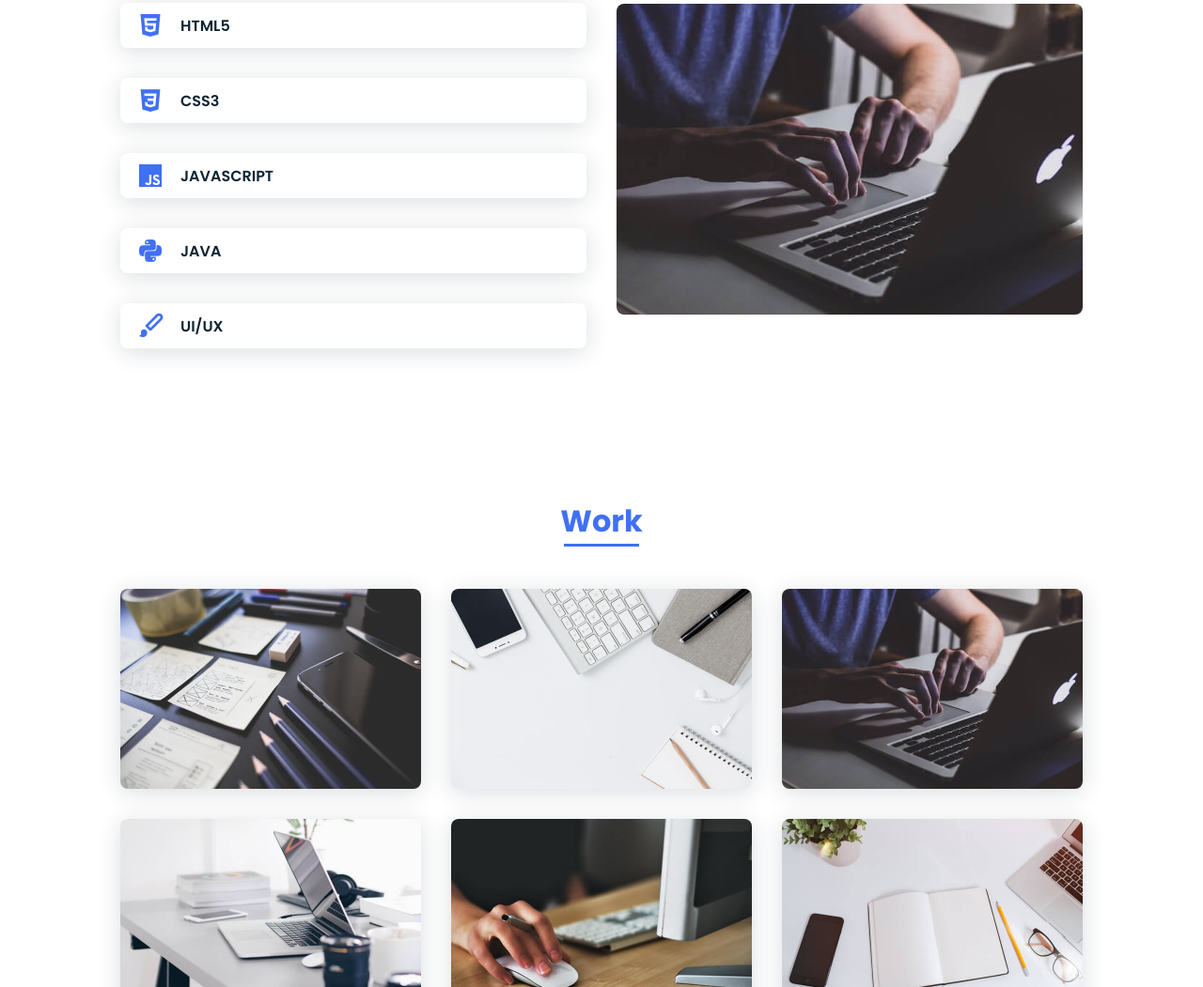
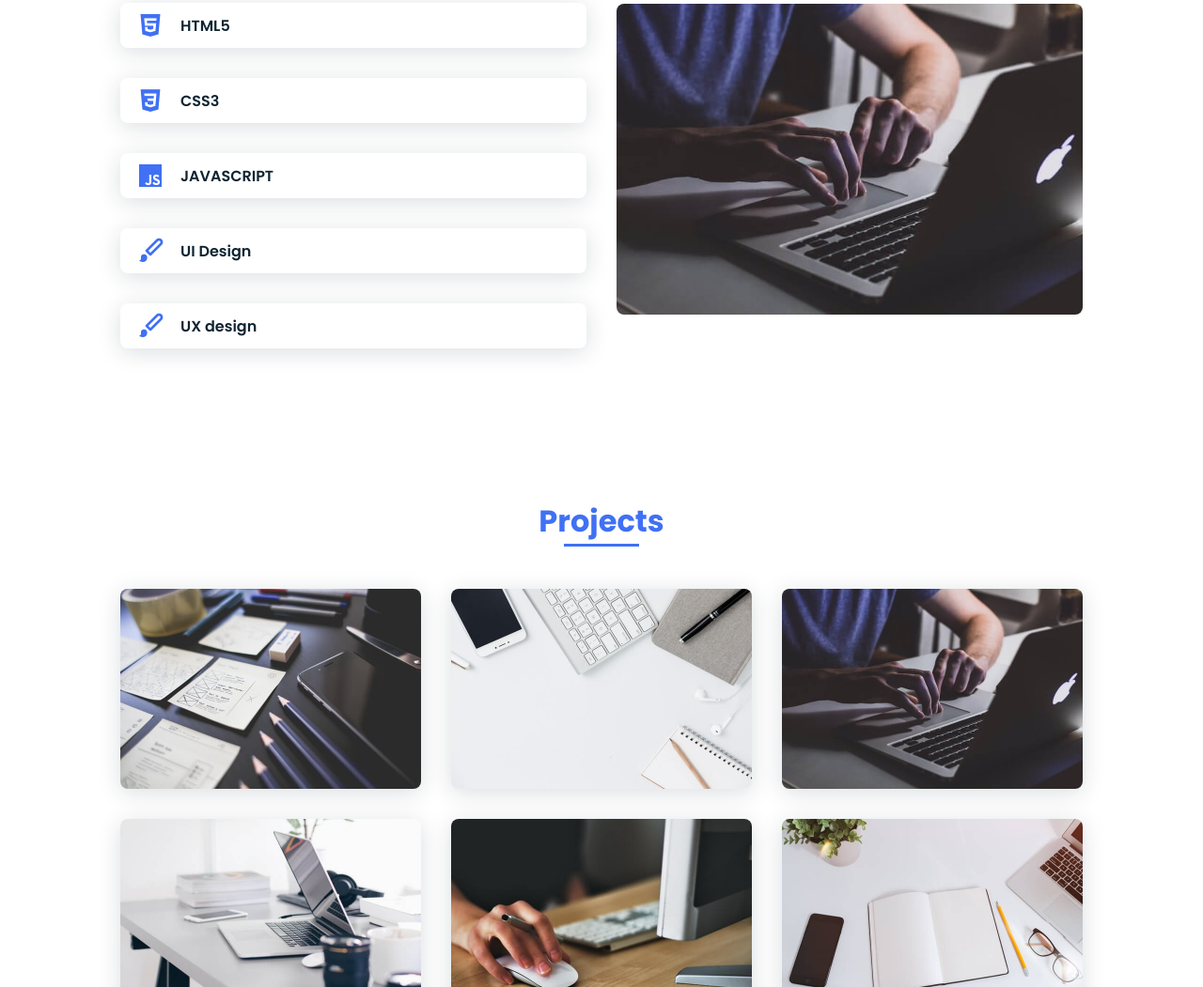
Before and after one commit to rishitbhojak/rishit_bhojak.github.io, a plain HTML site: page index.html in a window 1280 px wide. Shown: the part 1040-2091 px from the top of the page at 94% size. Drawn offline with nearby package versions, Linux system fonts and the light colour scheme.

Commit message:
refactor : skills section

```diff
--- a/index.html
+++ b/index.html
@@ -88,14 +88,14 @@
                         </div>
                         <div class="skills__data">
                             <div class="skills__names">
-                                <i class='bx bxl-python skills__icon' ></i>
-                                <span class="skills__name">JAVA</span>
+                                 <i class='bx bxs-paint skills__icon' ></i>
+                                <span class="skills__name">UI Design</span>
                             </div>
                         </div>
                         <div class="skills__data">
                             <div class="skills__names">
                                 <i class='bx bxs-paint skills__icon'></i>
-                                <span class="skills__name">UI/UX</span>
+                                <span class="skills__name">UX design</span>
                             </div>
 
                         </div>
@@ -109,7 +109,7 @@
 
             <!--===== WORK =====-->
             <section class="work section" id="work">
-                <h2 class="section-title">Work</h2>
+                <h2 class="section-title">Projects</h2>
 
                 <div class="work__container bd-grid">
                     <div class="work__img">
```
